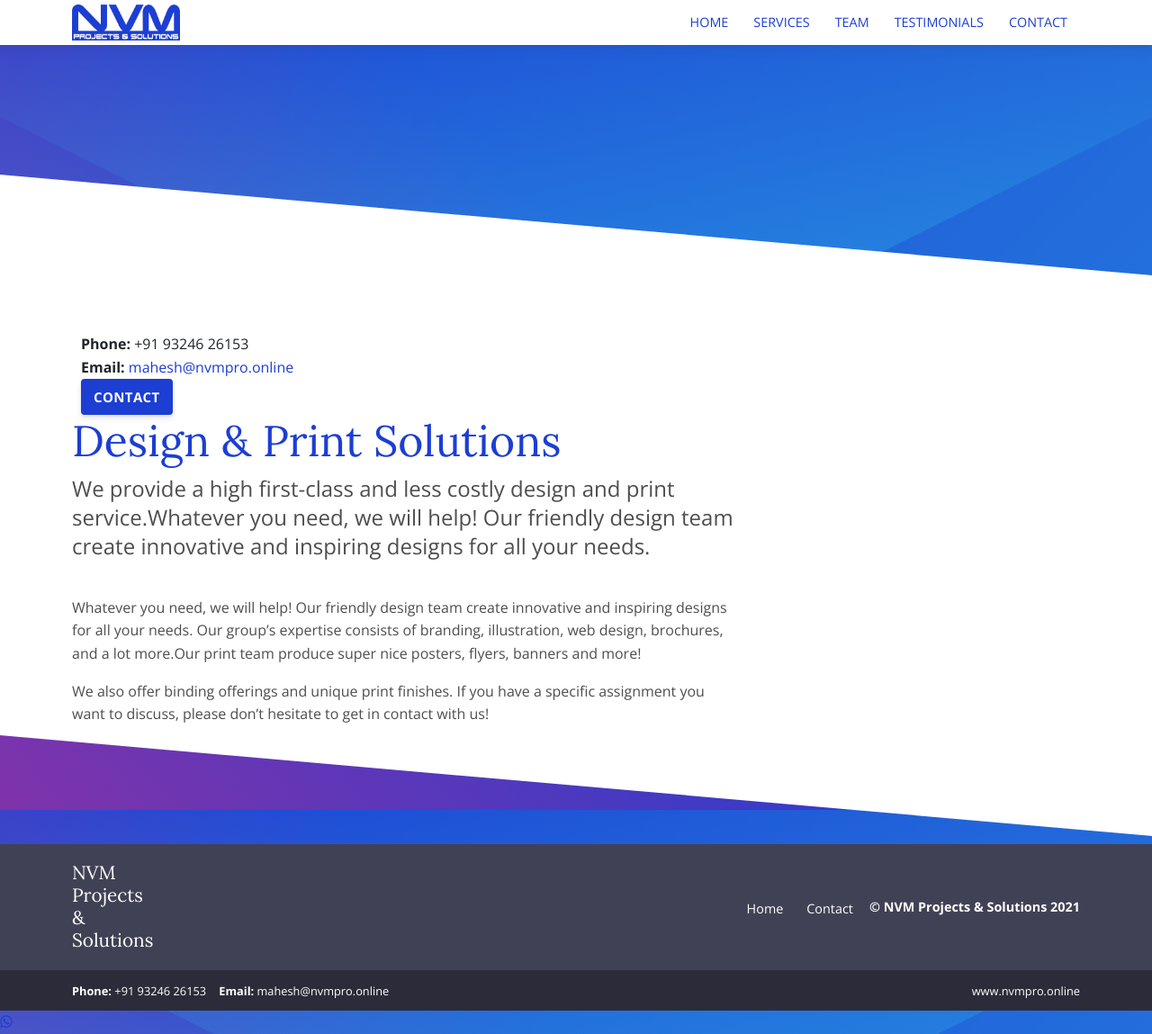
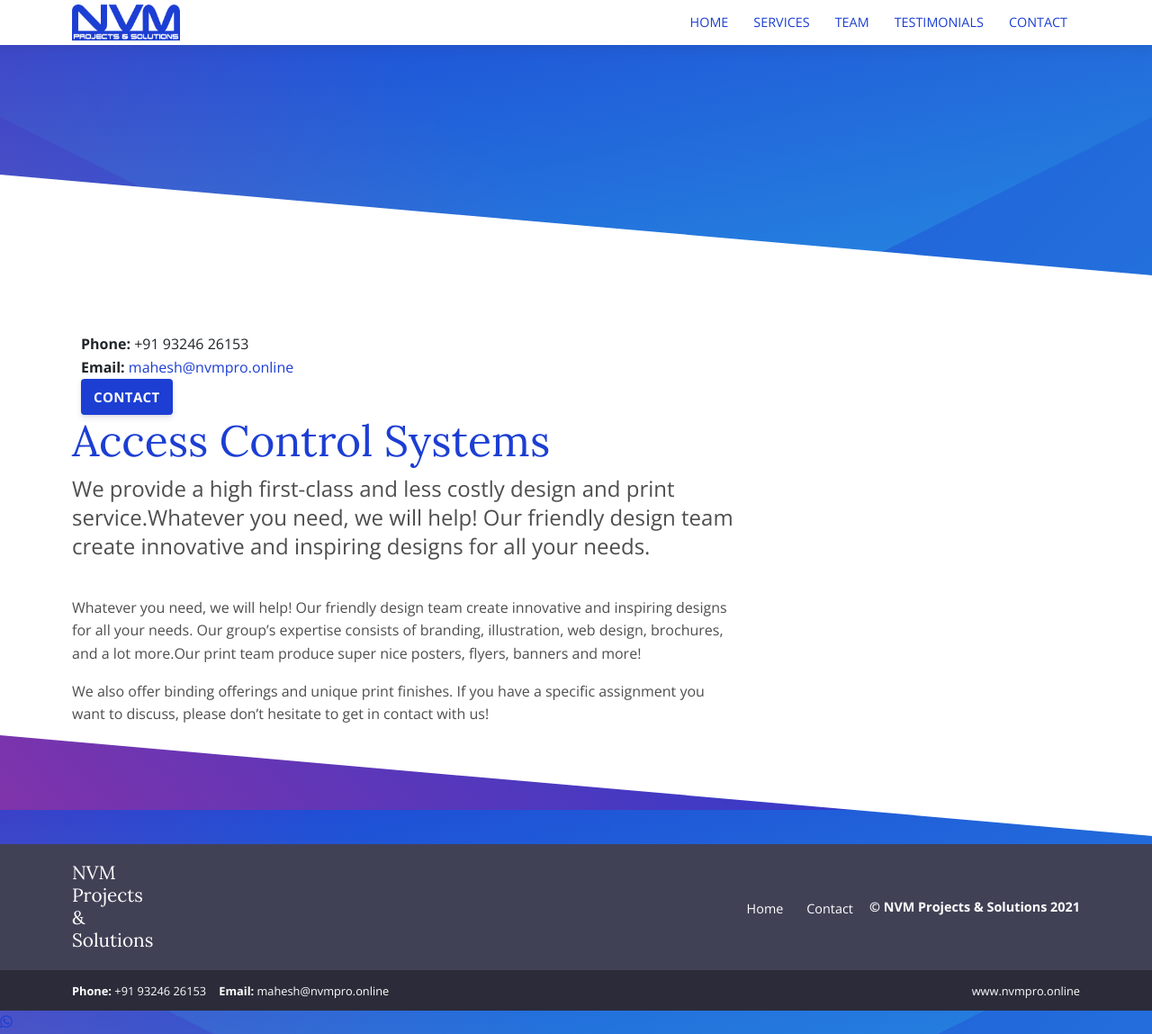
Before and after one commit to nvmpro/NVM, a Jekyll site: the page built from _services/access-control-systems.md, in a window 1280 px wide. Shown: the whole page at 90% size. Built offline with Jekyll 4.4.1, drawn with Linux system fonts in a browser that asks for light colours; nearby versions of some CDN libraries.

Commit message:
Updated '_services/access-control-systems.md' via CloudCannon

```diff
--- a/_services/access-control-systems.md
+++ b/_services/access-control-systems.md
@@ -1,15 +1,13 @@
 ---
-title: 'Design & Print Solutions'
+title: Access Control Systems
 image: /services/default.png
-keywords: Design & Print,Visiting Cards,Leaflets,Posters
+keywords: >-
+  Intrusion Alarms, Fingerprint systems, time and Attendance Systems , Navi
+  Mumbai, Thane, Panvel, Ulwe
 ---
-
 
 We provide a high first-class and less costly design and print service.Whatever you need, we will help\! Our friendly design team create innovative and inspiring designs for all your needs.
 
-
-
 Whatever you need, we will help\! Our friendly design team create innovative and inspiring designs for all your needs. Our group’s expertise consists of branding, illustration, web design, brochures, and a lot more.Our print team produce super nice posters, flyers, banners and more\!
 
-
 We also offer binding offerings and unique print finishes. If you have a specific assignment you want to discuss, please don’t hesitate to get in contact with us\!
```
